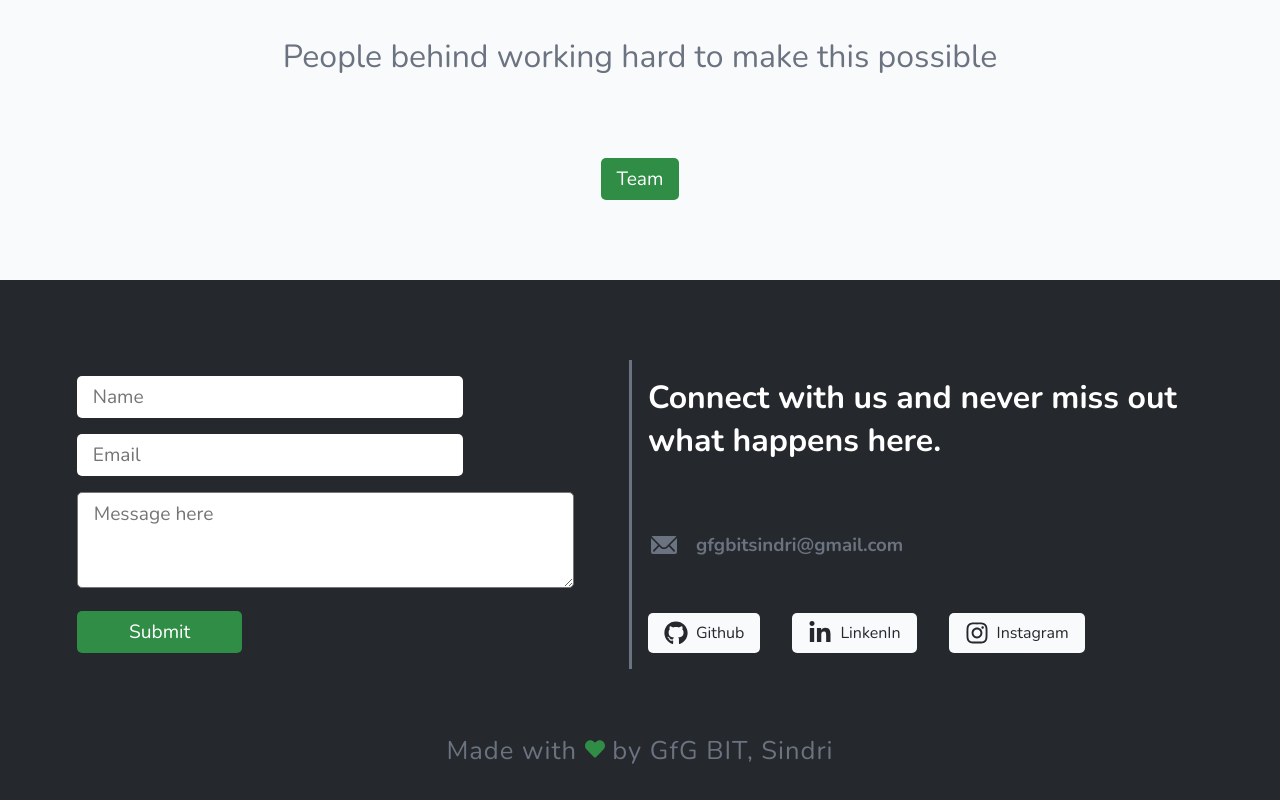
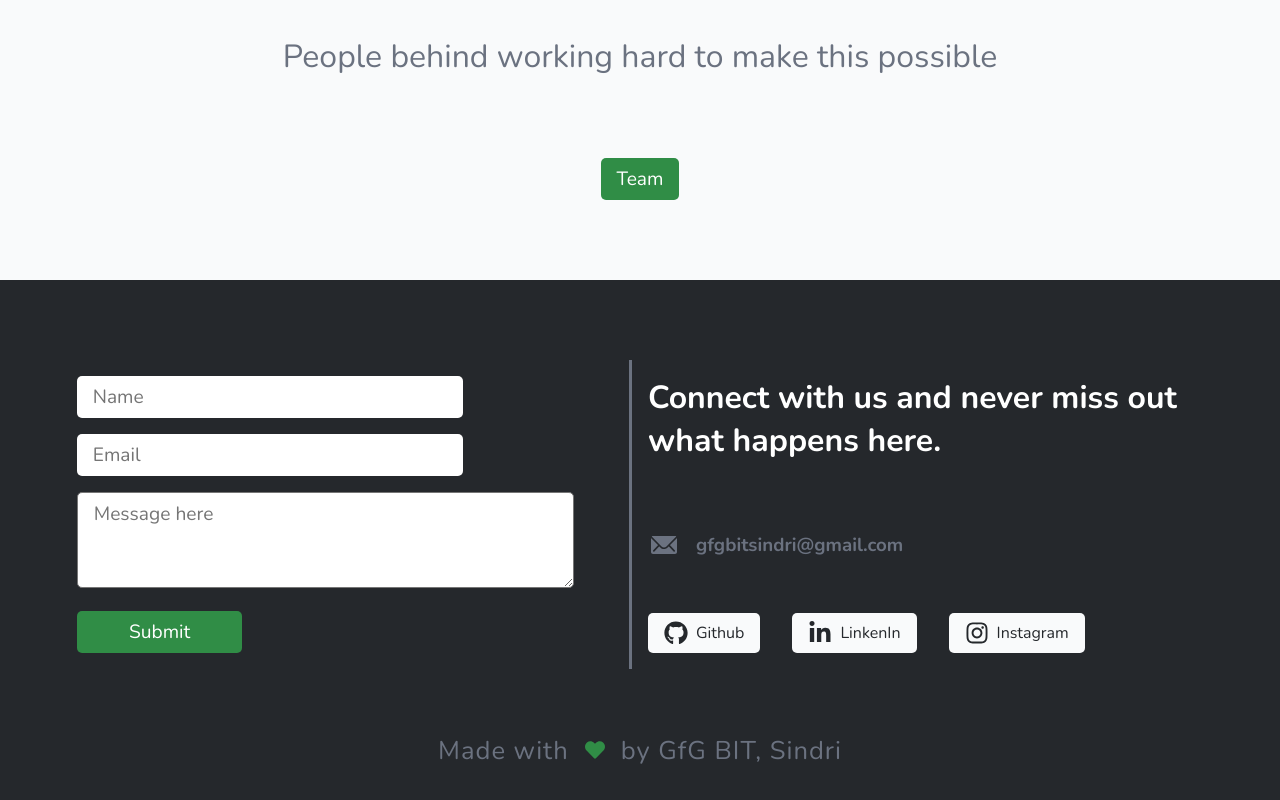
Before and after one commit to hnccbits/gfg.hnccbits.com, a React (Create React App) app: page / in a window 1280 px wide. Shown: the part 1134-1934 px from the top of the page. Built offline with nearby package versions, Linux system fonts and the light colour scheme.

Commit message:
Heart Positioned Fixed

```diff
--- a/src/components/Footer.js
+++ b/src/components/Footer.js
@@ -59,8 +59,12 @@ function Footer() {
         </div>
       </div>
       <div>
-        <p className="footnote">
-          Made with <FaHeart size={20} /> by GfG BIT, Sindri
+        <p
+          style={{ display: 'flex', alignItems: 'center' }}
+          className="footnote"
+        >
+          Made with <FaHeart size={20} style={{ margin: '0 1rem' }} /> by GfG
+          BIT, Sindri
         </p>
       </div>
     </div>
```
